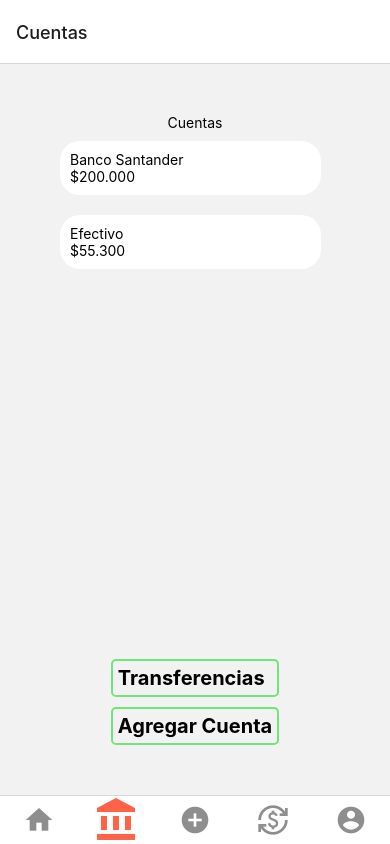
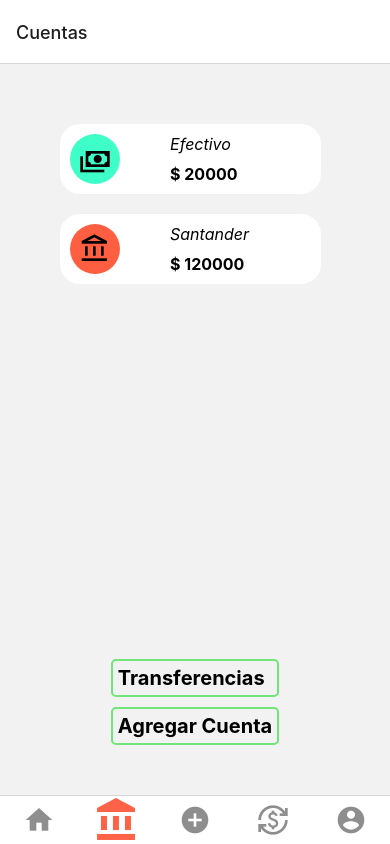
Before and after one commit to dos2z/finanzasAppRNcoder, a React Native app: screen /Cuentas in a window 390 px wide. Built offline with nearby package versions, Linux system fonts and the light colour scheme.

Commit message:
trabajo sobre pantalla FinancialAccounts

```diff
--- a/src/components/AddAccount.jsx
+++ b/src/components/AddAccount.jsx
@@ -19,6 +19,7 @@ const AddAccount = ({ handleShow, show }) => {
             accountAmount: accountInitialAmount,
             accountIcon: iconName,
             accountColor: colorChosed,
+            accountId: Math.random()
         }
         console.log(newAccount)
     }
--- /dev/null
+++ b/src/components/CategoryPicker.jsx
@@ -0,0 +1,38 @@
+import { StyleSheet, Text, View } from 'react-native'
+import React, { useState } from 'react'
+
+
+const CategoryPicker = () => {
+
+
+
+
+    return (
+
+
+
+        <View style={styles.container}>
+            <Text>Seleccionar categoría</Text>
+            <View>
+                {}
+            </View>
+
+
+
+
+        </View>
+    )
+}
+
+export default CategoryPicker
+
+const styles = StyleSheet.create({
+    container: {
+        alignItems: 'center',
+    },
+    buttonContainer: {
+        justifyContent: 'center',
+        flexDirection: 'row',
+        gap: 20,
+    }
+})
--- a/src/components/IconPicker.jsx
+++ b/src/components/IconPicker.jsx
@@ -1,13 +1,43 @@
-import { StyleSheet, Text, View, Pressable} from 'react-native'
+import { StyleSheet, Text, View, Pressable, ScrollView, Modal } from 'react-native'
 import { MaterialCommunityIcons } from '@expo/vector-icons';
+import { useState } from 'react';
 
 
-const IconPicker = ({colorChosed, iconId, setIconId, setIconName, iconColection}) => {
+
+const IconPicker = ({ colorChosed, iconId, setIconId, setIconName, iconColection }) => {
+
+    const [modlaShow, setModalShow] = useState(false)
 
     const handleSelectIcon = (id, name) => {
         setIconId(id)
         setIconName(name)
+        setModalShow(false)
     }
+
+    const handleShowIconList = () => {
+        setModalShow(true)
+
+    }
+
+
+
+/*     let length = iconColection.length()
+        let resto = length % 9
+        let colectionPiece = (length - resto) / 9
+
+    for(let i = 0; i <= resto; i++ ){
+        let
+
+    }
+
+
+    iconColection.forEach(icon => {
+
+
+
+    }); */
+
+
 
 
 
@@ -17,17 +47,20 @@ const IconPicker = ({colorChosed, iconId, setIconId, setIconName, iconColection}
                 fontWeight: 'bold',
                 fontSize: 16
             }}>Símbolos</Text>
+            <View style={styles.iconPickerContainer} horizontal={true}>
+                <ScrollView horizontal={true}>
                     <View style={styles.iconContainer}>
                         {iconColection.map(icon => {
                             return (
-                <Pressable key={icon.id} style={[styles.newAccountIcon, icon.id != iconId ? { backgroundColor: 'grey',}
-                : { backgroundColor: colorChosed,
+                                <Pressable key={icon.id} style={[styles.newAccountIcon, icon.id != iconId ? { backgroundColor: 'grey', }
+                                    : {
+                                        backgroundColor: colorChosed,
                                         shadowColor: "#000000",
                                         shadowOffset: {
                                             width: 0,
                                             height: 2,
                                         },
-                    shadowOpacity:  0.17,
+                                        shadowOpacity: 0.17,
                                         shadowRadius: 2.54,
                                         elevation: 3,
                                     }]} onPress={() => handleSelectIcon(icon.id, icon.name)}>
@@ -35,7 +68,21 @@ const IconPicker = ({colorChosed, iconId, setIconId, setIconName, iconColection}
                                 </Pressable>
                             )
                         })}
+
                     </View>
+                </ScrollView>
+
+                {
+                    iconColection.length > 9 &&
+                    <Pressable style={{ alignItems: 'center' }}
+                        onPress={handleShowIconList}>
+                        <MaterialCommunityIcons name="plus-circle" size={36} color="black" />
+                    </Pressable>
+                }
+
+
+            </View>
+
 
         </View>
     )
@@ -45,12 +92,19 @@ export default IconPicker
 
 const styles = StyleSheet.create({
 
+    iconPickerContainer: {
+        overflow: 'hidden',
+        width: 250,
+    },
+
     iconContainer: {
         margin: 20,
         width: 250,
+        height: 220,
         flexDirection: 'row',
         flexWrap: 'wrap',
         gap: 20,
+        overflow: 'hidden',
     },
     iconSelected: {
 
@@ -62,4 +116,5 @@ const styles = StyleSheet.create({
         padding: 5,
         borderRadius: 10,
     },
+
 })
--- /dev/null
+++ b/src/data/accounts.js
@@ -0,0 +1,16 @@
+export const myAccounts = [
+    {
+        accountName: 'Efectivo',
+        accountAmount: 20000,
+        accountIcon: 'cash-multiple',
+        accountColor: '#3effc8',
+        id: 1
+    },
+    {
+        accountName: 'Santander',
+        accountAmount: 120000,
+        accountIcon: 'bank-outline',
+        accountColor: '#ff5e41',
+        id: 2,
+    },
+]
--- a/src/global/icons.js
+++ b/src/global/icons.js
@@ -9,3 +9,38 @@ export const accountsIcons = [
         { id: 7, name: "credit-card" },
 
 ]
+
+
+export const categoryIcons = [
+        { id: 1, name: "home" },
+        { id: 2, name: "home-lightning-bolt" },
+        { id: 3, name: "shield-home" },
+        { id: 4, name: "cart-variant" },
+        { id: 5, name: "credit-card" },
+        { id: 6, name: "baby-carriage" },
+        { id: 7, name: "car" },
+        { id: 8, name: "bike" },
+        { id: 9, name: "gift" },
+        { id: 10, name: "lightning-bolt" },
+        { id: 11, name: "hospital-box" },
+        { id: 12, name: "home-group" },
+        { id: 13, name: "food-fork-drink" },
+        { id: 14, name: "food" },
+        { id: 15, name: "food-apple" },
+        { id: 16, name: "food-croissant" },
+        { id: 17, name: "phone" },
+        { id: 18, name: "paw" },
+        { id: 19, name: "school" },
+        { id: 20, name: "book-open-variant" },
+        { id: 21, name: "tshirt-crew" },
+        { id: 22, name: "leaf" },
+        { id: 23, name: "hand-coin" },
+        { id: 24, name: "bitcoin" },
+        { id: 25, name: "chart-bar" },
+        { id: 26, name: "ski" },
+        { id: 27, name: "dumbbell" },
+        { id: 28, name: "airplane" },
+        { id: 29, name: "bus" },
+        { id: 30, name: "sail-boat" },
+        { id: 31, name: "tools" }
+      ];
--- a/src/screens/FinancialAccounts.jsx
+++ b/src/screens/FinancialAccounts.jsx
@@ -1,9 +1,8 @@
-import { StyleSheet, Text, View, ScrollView, Modal} from 'react-native'
+import { StyleSheet, Text, View, ScrollView, Modal, Pressable } from 'react-native'
 import { useState } from 'react'
 import MyButton from '../components/MyButton'
 import { MaterialCommunityIcons } from '@expo/vector-icons';
-import { accountsIcons } from '../global/icons';
-import { colorsPiccker } from '../global/colors';
+import { myAccounts } from '../data/accounts';
 import AddAccount from '../components/AddAccount';
 
 
@@ -15,28 +14,27 @@ const FinancialAccounts = () => {
   }
 
 
+  return (
+    <View style={styles.container}>
+
+      <ScrollView style={styles.accountsContainer}>
+
+        {myAccounts.map(account => {
+          return (
+            <Pressable style={styles.card} >
+              <View style={[styles.iconContainer, {backgroundColor: account.accountColor}]}>
+                <MaterialCommunityIcons name={account.accountIcon} size={32} color="black" />
+              </View>
+              <View style={{gap: 10}}>
+                <Text style={{fontSize: 16, fontStyle: 'italic'}}>{account.accountName}</Text>
+                <Text style={{fontSize: 16, fontWeight: 'bold'}}>$ {account.accountAmount}</Text>
+              </View>
 
 
+            </Pressable>
+          )
 
-  return (
-    <View style={styles.container}>
-      <Text>Cuentas</Text>
-      <ScrollView style={styles.accountsContainer}>
-        <View style={styles.card}>
-          <Text>Banco Santander</Text>
-          <Text>$200.000</Text>
-
-        </View>
-
-        <View style={styles.card}>
-          <View>
-
-            <Text>Efectivo</Text>
-          </View>
-
-          <Text>$55.300</Text>
-
-        </View>
+        })}
 
 
       </ScrollView>
@@ -51,7 +49,7 @@ const FinancialAccounts = () => {
 
       <Modal
         visible={showAddAccount}>
-        <AddAccount handleShow={setShowAddAccount} show={showAddAccount}/>
+        <AddAccount handleShow={setShowAddAccount} show={showAddAccount} />
 
       </Modal>
     </View>
@@ -79,69 +77,24 @@ const styles = StyleSheet.create({
   card: {
     margin: 10,
     padding: 10,
+    flexDirection: 'row',
+    alignItems: 'center',
+    gap: 50,
     backgroundColor: 'white',
     borderRadius: 20,
     width: '90%',
   },
+  iconContainer: {
+    width: 50,
+    height: 50,
+    justifyContent: 'center',
+    alignItems: 'center',
+    borderRadius: 50,
+  },
   buttonsContainer: {
     gap: 10,
   },
-//Estilos del Modal
-  modaLContainer: {
-    flex: 1,
-    alignItems: 'center',
-    justifyContent: 'center',
-    gap: 10,
-  },
-  inputContainer: {
-    width: 250,
-    flexDirection: 'row',
-    gap: 5,
-    justifyContent: 'flex-start',
-    overflow: 'hidden',
-    marginBottom: 20,
-  },
-  inputLabel: {
-    fontSize: 20,
-    fontWeight: 'bold',
-  },
-  input: {
-    borderBottomWidth: 1,
-    borderColor: 'black',
-    width: '100%',
-    color: 'black',
 
-  },
-  iconContainer: {
-    margin: 20,
-    width: 250,
-    flexDirection: 'row',
-    flexWrap: 'wrap',
-    gap: 20,
-  },
-  newAccountIcon: {
-    padding: 5,
-    borderRadius: 10,
-  },
-  colorPickerContainer: {
-    margin: 20,
-    width: 250,
-    flexDirection: 'row',
-    flexWrap: 'wrap',
-    gap: 20,
-  },
-  colorPick: {
-    borderRadius: 30,
-    width: 30,
-    height: 30,
-    justifyContent: 'center',
-    alignItems: 'center',
-  },
-  modalButtonContainer: {
-    margin: 50,
-    flexDirection: 'row',
-    gap: 20,
-  }
 
 
 })
--- a/src/screens/NewAction.jsx
+++ b/src/screens/NewAction.jsx
@@ -1,9 +1,10 @@
 import { Pressable, StyleSheet, Text, View } from 'react-native'
 import React from 'react'
+import CategoryPicker from '../components/CategoryPicker'
 
 const NewAction = () => {
     return (
-        <View>
+        <View style={styles.container}>
             <Text>Movimiento</Text>
             <View>
                 <Pressable>
@@ -21,10 +22,16 @@ const NewAction = () => {
                 </Pressable>
             </View>
 
+
+
         </View>
     )
 }
 
 export default NewAction
 
-const styles = StyleSheet.create({})
+const styles = StyleSheet.create({
+    container: {
+        flex: 1,
+    }
+})
```
Also changed, not shown: src/components/Bills.jsx (+17 -2 lines), src/data/categories.js (added, +32 -0 lines), src/screens/CategoryCreator.jsx (added, +36 -0 lines). Lines whose indentation alone changed are shown as unchanged.
